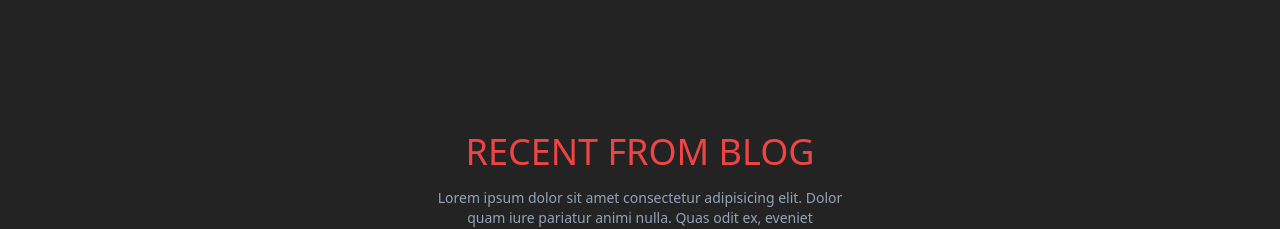
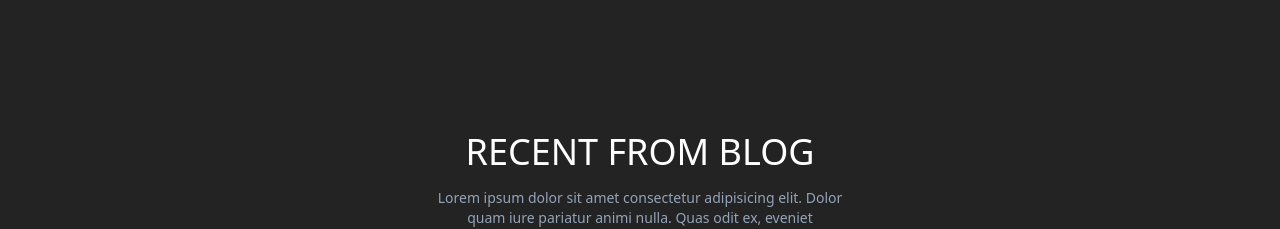
Before and after one commit to yuhaigiub/coffee_store_template, a React (Vite) app: page / in a window 1280 px wide. Shown: the part 5680-5909 px from the top of the page. Built offline with nearby package versions, Linux system fonts and the light colour scheme.

Commit message:
change text back to white

```diff
--- a/src/Page/Home/Components/Blog.tsx
+++ b/src/Page/Home/Components/Blog.tsx
@@ -4,7 +4,7 @@ import BlogPost from "../../../Common/BlogPost";
 const Blog = () => {
 	return (
 		<div className="bg-[#232323] text-white py-16 px-8 md:py-36">
-			<h2 className="text-2xl mb-4 text-center md:text-4xl text-red-500">RECENT FROM BLOG</h2>
+			<h2 className="text-2xl mb-4 text-center md:text-4xl">RECENT FROM BLOG</h2>
 			<p className="text-justify text-sm mb-8 text-slate-400 md:text-center md:w-1/3 md:m-auto md:mb-12">
 				Lorem ipsum dolor sit amet consectetur adipisicing elit. Dolor quam iure pariatur animi
 				nulla. Quas odit ex, eveniet praesentium quibusdam eaque, nostrum voluptatum, officia ipsam
```
